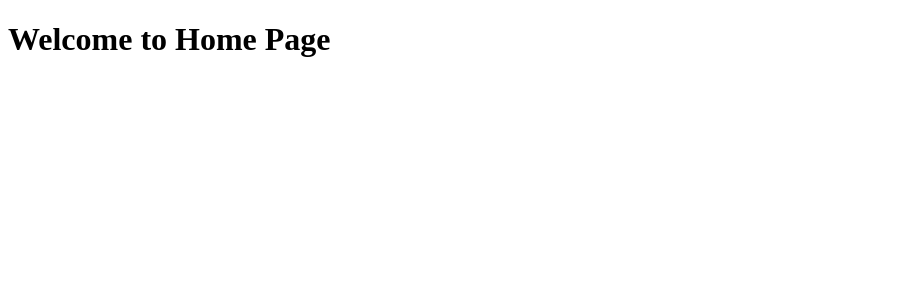
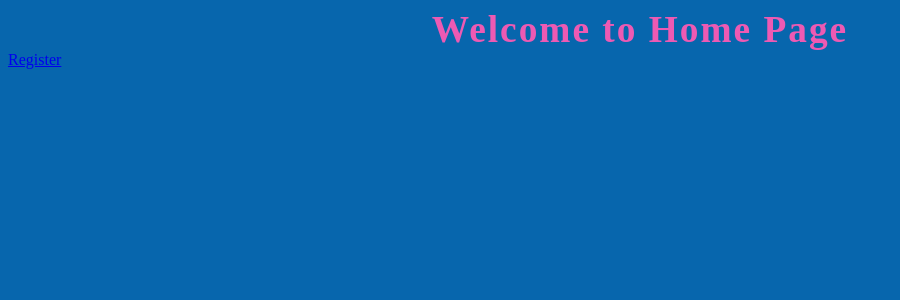
Before and after one commit to VannyTep/Login-and-Register-Form, a React (Vite) app in the folder client/: page / in a window 1280 px wide. Shown: the top 300 px of the page, without its empty margins (0-900 px from the left). Built offline with nearby package versions, Linux system fonts and the light colour scheme.

Commit message:
Add link to home

```diff
--- a/client/src/pages/Home.jsx
+++ b/client/src/pages/Home.jsx
@@ -1,5 +1,12 @@
+import { Link } from "react-router-dom";
+
 function Home() {
-  return <h1>Welcome to Home Page</h1>;
+  return (
+    <>
+      <h1>Welcome to Home Page</h1>
+      <Link to="/register">Register</Link>
+    </>
+  );
 }
 
 export default Home;
```
Also changed, not shown: client/src/pages/RegisterForm.jsx (renamed from client/src/pages/RegisterForm copy.jsx).
